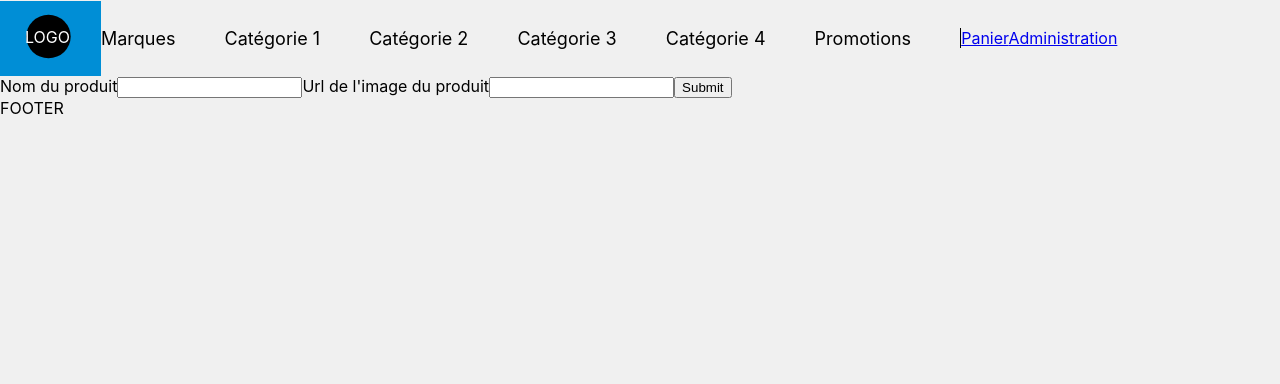
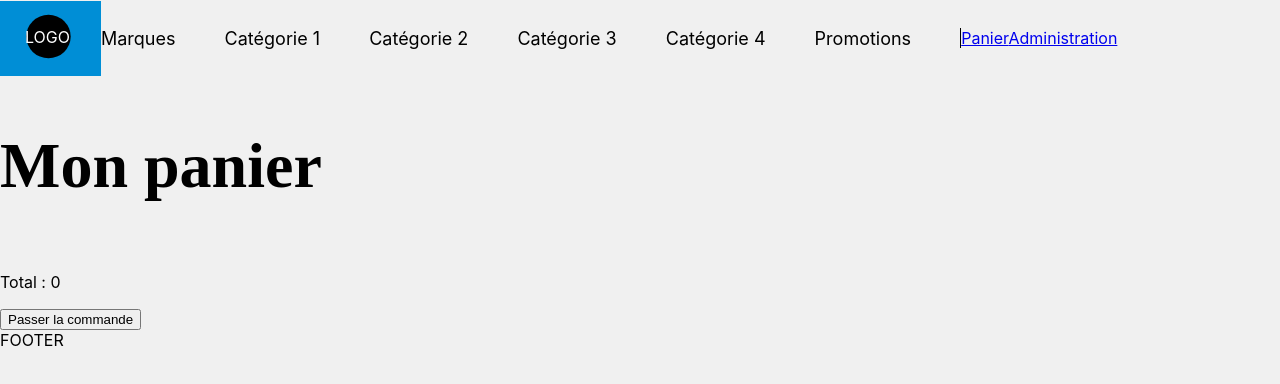
Before and after one commit to antoineCegepRDL/IWA-kart-prof-FE, a React (Create React App) app: page /kart in a window 1280 px wide. Shown: the top 384 px of the page. Built offline with nearby package versions, Linux system fonts and the light colour scheme.

Commit message:
Finished kart

```diff
--- a/src/App.tsx
+++ b/src/App.tsx
@@ -4,6 +4,7 @@ import Products from "./Views/Admin/Products"
 import UserLayout from "./Components/User/Layout"
 import AdminLayout from "./Components/Admin/Layout"
 import Home from "./Views/User/Home"
+import UserProduct from "./Views/User/Product"
 import './styles/global.scss'
 import Kart from "./Views/User/Kart"
 import Product from "./Views/Admin/Product"
@@ -23,6 +24,7 @@ export default function App() {
         </Route>
         <Route path="/" element={<UserLayout />}>
           <Route path="kart" element={<Kart />}></Route>
+          <Route path="product/:id" element={<UserProduct />}></Route>
           <Route index element={<Home />}></Route>
         </Route>
         </Routes>
--- a/src/Components/Admin/Layout.tsx
+++ b/src/Components/Admin/Layout.tsx
@@ -5,6 +5,12 @@ export default function AdminLayout() {
   return (
     <>
       <nav>
+      <Link to="/" id="logo">
+          <svg xmlns="http://www.w3.org/2000/svg" width="45" height="45" viewBox="0 0 45 45" fill="none">
+            <ellipse cx="22.48" cy="22.5263" rx="22.22" ry="21.7105" fill="black" />
+          </svg>
+          <p className='text'>LOGO</p>
+        </Link>
         <ul>
           <li>
             <Link to="/">Home</Link>
--- /dev/null
+++ b/src/Components/User/KartProduct.tsx
@@ -0,0 +1,59 @@
+import Product from '../../types/Product'
+
+export default function KartProduct({ product, onChangeQuatity, onRemoveProduct }: { product: Product, onChangeQuatity: Function, onRemoveProduct: Function }) {
+  const removeQuantity = () => {
+    if (product.quantityToBuy > 1)
+    {
+      product.quantityToBuy--
+      onChangeQuatity(product)
+    }
+  }
+
+  const addQuantity = () => {
+    if (product.quantity > product.quantityToBuy && product.quantityToBuy < 10) {
+      product.quantityToBuy++
+      onChangeQuatity(product)
+    }
+  }
+
+  const total = product.quantityToBuy * (product.discountPercentage > 0 ? product.price * product.discountPercentage : product.price)
+
+  return (
+    <div className='product'>
+      <div className="imageContainer">
+        <img src={product.imageUrl} alt="" />
+      </div>
+      <hr />
+      <p className='product-name'>{product.name}</p>
+      <p className='brand-name'>{product.brand.name}</p>
+      {product.discountPercentage > 0
+        ? <DiscountPrice product={product}></DiscountPrice>
+        : <RegularPrice product={product}></RegularPrice>
+      }
+      <div>
+        <span onClick={addQuantity}>+</span>
+          {product.quantityToBuy}
+        <span onClick={removeQuantity}>-</span>
+        <span onClick={() => onRemoveProduct(product.id) }>Retirer</span>
+      </div>
+      <p className="total">{total}</p>
+    </div>
+  )
+}
+
+const DiscountPrice = ({ product }: { product: Product }) => {
+  return (
+    <div className='price'>
+      <p className='old-price'>{product.price}</p>
+      <p className='regular-price'>{product.price * product.discountPercentage}</p>
+    </div>
+  )
+}
+
+const RegularPrice = ({ product }: { product: Product }) => {
+  return (
+    <div className='price'>
+      <p className='regular-price'>{product.price}</p>
+    </div>
+  )
+}
--- a/src/Components/User/Product.tsx
+++ b/src/Components/User/Product.tsx
@@ -1,8 +1,10 @@
+import { useNavigate } from 'react-router-dom'
 import Product from '../../types/Product'
 
 export default function ProductComponent({ product }: { product: Product }) {
+  const navigate = useNavigate()
   return (
-    <div className='product'>
+    <div className='product' onClick={() => navigate(`/product/${product.id}`)}>
       <div className="imageContainer">
         <img src={product.imageUrl} alt="" />
       </div>
--- a/src/Views/User/Kart.tsx
+++ b/src/Views/User/Kart.tsx
@@ -1,51 +1,68 @@
-import React, { useState } from 'react';
-import { POST } from '../../composables/server';
-import Brand from '../../types/Brand';
+import '../../styles/home.scss'
+import { useEffect, useState } from 'react'
+import { POST } from '../../composables/server'
+import KartProductComponent from '../../Components/User/KartProduct'
+import Product from '../../types/Product'
+import { clearStorage, getProductsFromStorage, removeProduct } from '../../composables/localStorage'
 
 export default function SendMessage() {
-  const [formData, setFormData] = useState({
-    name: '',
-    logoUrl: ''
-  })
+  const [products, setProducts] = useState<Product[]>([])
+  const [total, setTotal] = useState(0)
 
-  const handleChange = (e: any) => {
-    setFormData({
-      ...formData,
-      [e.target.name]: e.target.value,
-    });
-  };
+  useEffect(() => {
+    const getProducts = async () => {
+      const productsFromKart: Product[] = getProductsFromStorage()
+      setProducts(productsFromKart)
+      calculateNewTotal(productsFromKart)
+    }
+    getProducts()
+  }, [])
 
-  const handleSubmit = async (e: any) => {
-    try {
-      e.preventDefault()
-      const response = await POST<Brand>('brand', formData as Brand)
-      if(response)
-      {
-        setFormData({
-          name: '',
-          logoUrl: ''
-        })
-      }
-    }
-    catch (error) {
-      alert("error")
-    }
+  const calculateNewTotal = (products: Product[]) => {
+    const total = products.reduce((acc, x) => acc + x.quantityToBuy * (x.discountPercentage > 0 ? x.discountPercentage * x.price : x.price)
+    , 0)
+    setTotal(total)
   }
 
+  const onChangeQuatity = (product: Product) => {
+    products.find(x => x.id === product.id)!.quantityToBuy = product.quantityToBuy
+    setProducts([...products])
+    calculateNewTotal(products)
+  }
 
+  const handleSubmit = async (event: React.FormEvent) => {
+    event.preventDefault()
+    const command = products.map(x => ({quantity : x.quantityToBuy, id: x.id}))
+    POST('command', command)
+    clearStorage()
+  }
+
+  const onRemoveProduct = async (id: string) => {
+    const filteredProducts = [...products].filter(x => x.id !== id)
+    setProducts(filteredProducts)
+    removeProduct(id)
+    calculateNewTotal(filteredProducts)
+  }
   return (
-    <form onSubmit={handleSubmit}>
-        <label htmlFor="name">
-          Nom du produit
-          <input type='text' name="name" value={formData.name} onChange={handleChange} />
-        </label>
-
-        <label htmlFor="name">
-          Url de l'image du produit
-          <input type='text' name="logoUrl" value={formData.logoUrl} onChange={handleChange}/>
-        </label>
-
-        <input type='submit' className='button' value='Submit' />
-    </form>
+    <>
+      <div className='wrapper'>
+        <div className='products'>
+          <h2 className="section-title">Mon panier</h2>
+          <div className='list'>
+            {products.map(product =>
+              <div className='new-product-home'>
+                <KartProductComponent product={product} onChangeQuatity={onChangeQuatity} onRemoveProduct={onRemoveProduct} key={product.id}></KartProductComponent>
+              </div>
+            )}
+          </div>
+        </div>
+        <div className='total'>
+              <p>Total : {total}</p>
+        </div>
+        <form onSubmit={handleSubmit}>
+          <input type="submit" value="Passer la commande" />
+        </form>
+      </div>
+    </>
   )
 }
--- /dev/null
+++ b/src/Views/User/Product.tsx
@@ -0,0 +1,40 @@
+import { useParams } from 'react-router-dom'
+import Product from '../../types/Product'
+import { useEffect, useState } from 'react'
+import { GET } from '../../composables/server'
+import ProductComponent from '../../Components/User/Product'
+import Brand from '../../types/Brand'
+import { addProduct } from '../../composables/localStorage'
+
+export default function ProductPage() {
+  const [product, setProduct] = useState<Product>()
+  let { id } = useParams()
+  useEffect(() => {
+    const getProduct = async () => {
+      const product = await GET<Product>(`item/${id}`)
+      if(product) {
+        const brand = await GET<Brand>(`brand/${product.brandId}`)
+        product.brand = brand
+        setProduct(product)
+      }
+    }
+    getProduct()
+  }, [])
+
+  const onAddToKartClick = () => {
+    if (product)
+    {
+      addProduct(product)
+    }
+  }
+  return (
+    <div className='product'>
+      {product
+      ? <ProductComponent product={product}></ProductComponent>
+      : <></>}
+      <div>
+        <p onClick={onAddToKartClick}>Ajouter au panier</p>
+      </div>
+    </div>
+  )
+}
--- /dev/null
+++ b/src/composables/localStorage.ts
@@ -0,0 +1,23 @@
+import Product from "../types/Product";
+const key = 'kartProducts'
+
+export function getProductsFromStorage(): Product[] {
+  return JSON.parse(localStorage.getItem(key) ?? '[]') as Product[]
+}
+
+export function removeProduct(id: string) {
+  const products = getProductsFromStorage()
+  localStorage.setItem('kartProducts', JSON.stringify(products.filter(x => x.id !== id)))
+}
+
+export function addProduct(product: Product) {
+  let products = getProductsFromStorage()
+  products = products.filter(x => x.id !== product.id)
+  product.quantityToBuy = 1
+  products.push(product)
+  localStorage.setItem(key, JSON.stringify(products))
+}
+
+export function clearStorage() {
+  localStorage.removeItem(key)
+}
--- a/src/types/Product.ts
+++ b/src/types/Product.ts
@@ -7,6 +7,7 @@ export default interface Item {
   discountPercentage: number;
   imageUrl: string;
   quantity: number;
+  quantityToBuy: number;
   name: string;
   description: string;
   brand: Brand;
```
Also changed, not shown: src/Components/User/DiscountPrice.tsx (added, +10 -0 lines), src/Components/User/RegularPrice.tsx (added, +9 -0 lines).
